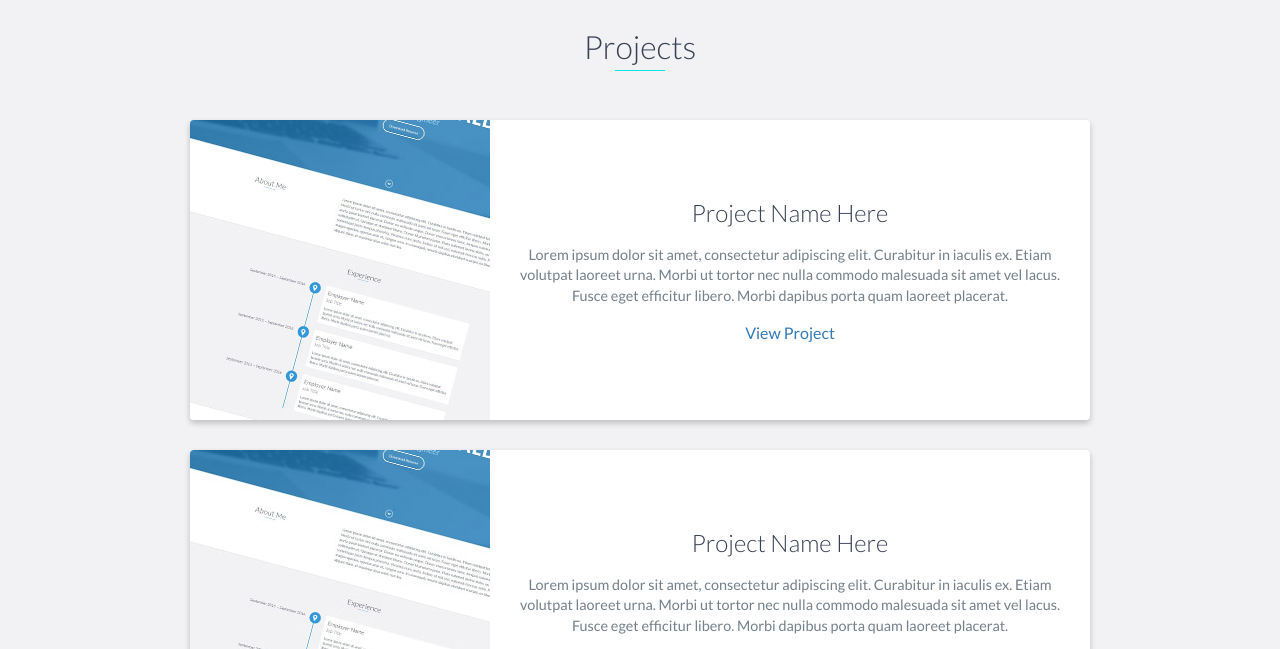
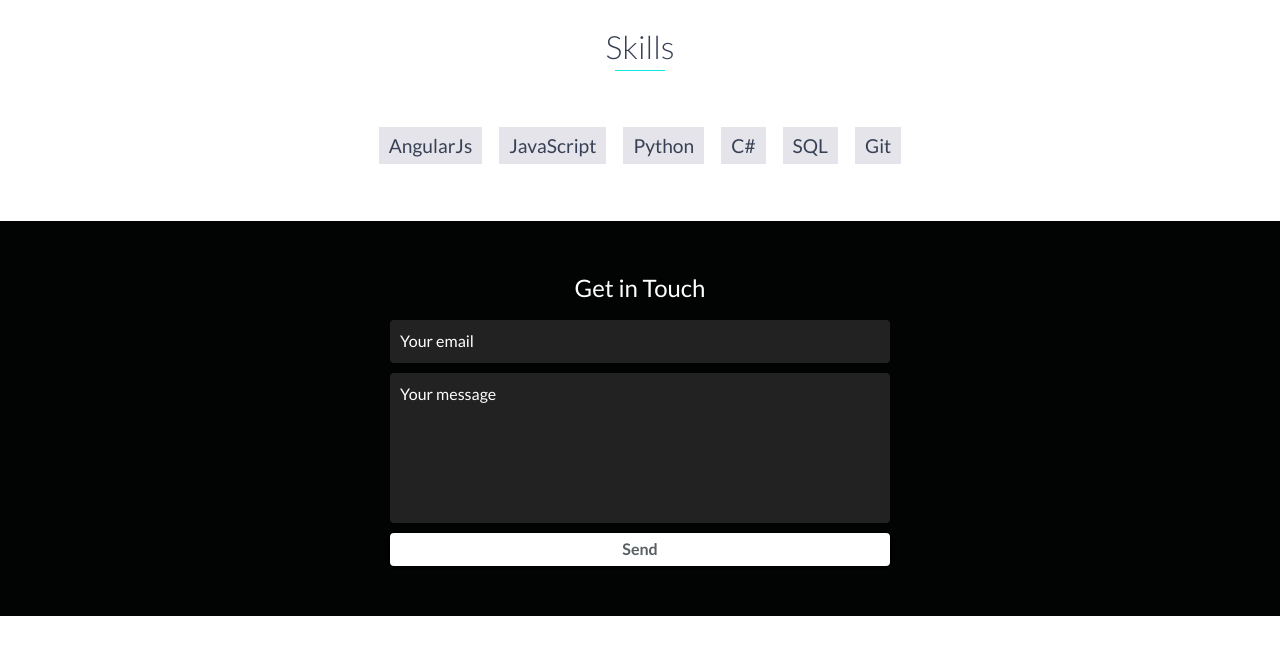
Before and after one commit to Sanket-S-Kale/Sanket-S-Kale.github.io, a website: page index.html in a window 1280 px wide. Shown: the part 2070-2719 px from the top of the page. Drawn offline with nearby package versions, Linux system fonts and the light colour scheme; a web font is replaced by a local one.

Commit message:
Removed the project section

```diff
--- a/index.html
+++ b/index.html
@@ -144,16 +144,16 @@
     </div>
     <!-- End #education -->
 
-    <div id="projects" class="background-alt">
+   <!-- <div id="projects" class="background-alt">
         <h2 class="heading">Projects</h2>
         <div class="container">
             <div class="row">
                 <div class="project shadow-large">
                     <div class="project-image">
                         <img src="images/project.jpg" />
-                    </div>
+                    </div-->
                     <!-- End .project-image -->
-                    <div class="project-info">
+                    <!-- <div class="project-info">
                         <h3>Project Name Here</h3>
                         <p>
                             Lorem ipsum dolor sit amet, consectetur adipiscing elit. Curabitur in iaculis ex. Etiam volutpat laoreet urna. Morbi ut tortor
@@ -161,17 +161,17 @@
                             quam laoreet placerat.
                         </p>
                         <a href="#">View Project</a>
-                    </div>
+                    </div> -->
                     <!-- End .project-info -->
-                </div>
+                <!-- </div> -->
                 <!-- End .project -->
 
-                <div class="project shadow-large">
+                <!-- <div class="project shadow-large">
                     <div class="project-image">
                         <img src="images/project.jpg" />
-                    </div>
+                    </div> -->
                     <!-- End .project-image -->
-                    <div class="project-info">
+                    <!-- <div class="project-info">
                         <h3>Project Name Here</h3>
                         <p>
                             Lorem ipsum dolor sit amet, consectetur adipiscing elit. Curabitur in iaculis ex. Etiam volutpat laoreet urna. Morbi ut tortor
@@ -179,13 +179,14 @@
                             quam laoreet placerat.
                         </p>
                         <a href="#">View Project</a>
-                    </div>
+                    </div> -->
                     <!-- End .project-info -->
-                </div>
+                <!-- </div> -->
                 <!-- End .project -->
-            </div>
+            <!-- </div>
         </div>
-    </div>
+    </div> -->
+
     <!-- End #projects -->
 
     <div id="skills">
```
